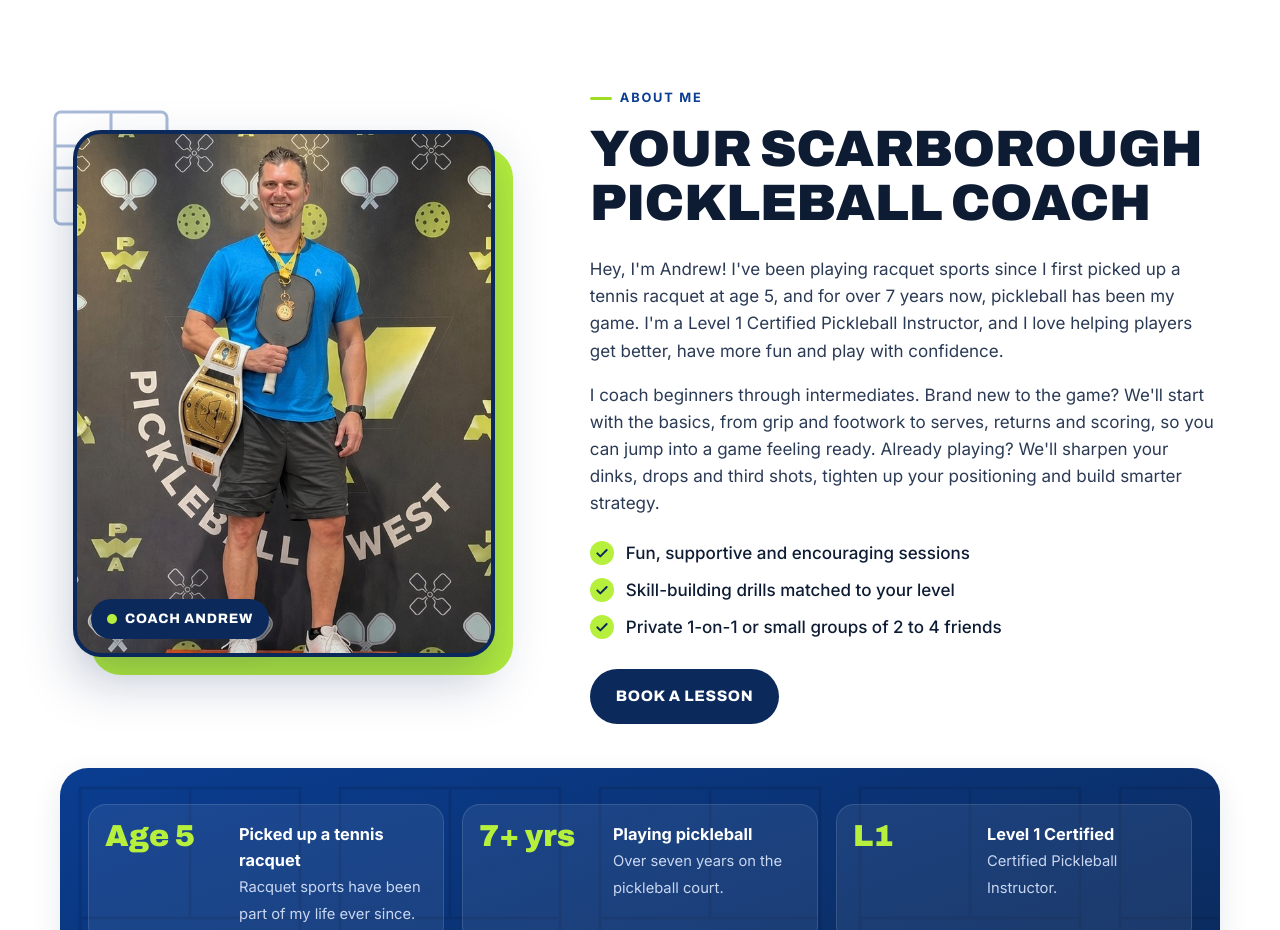
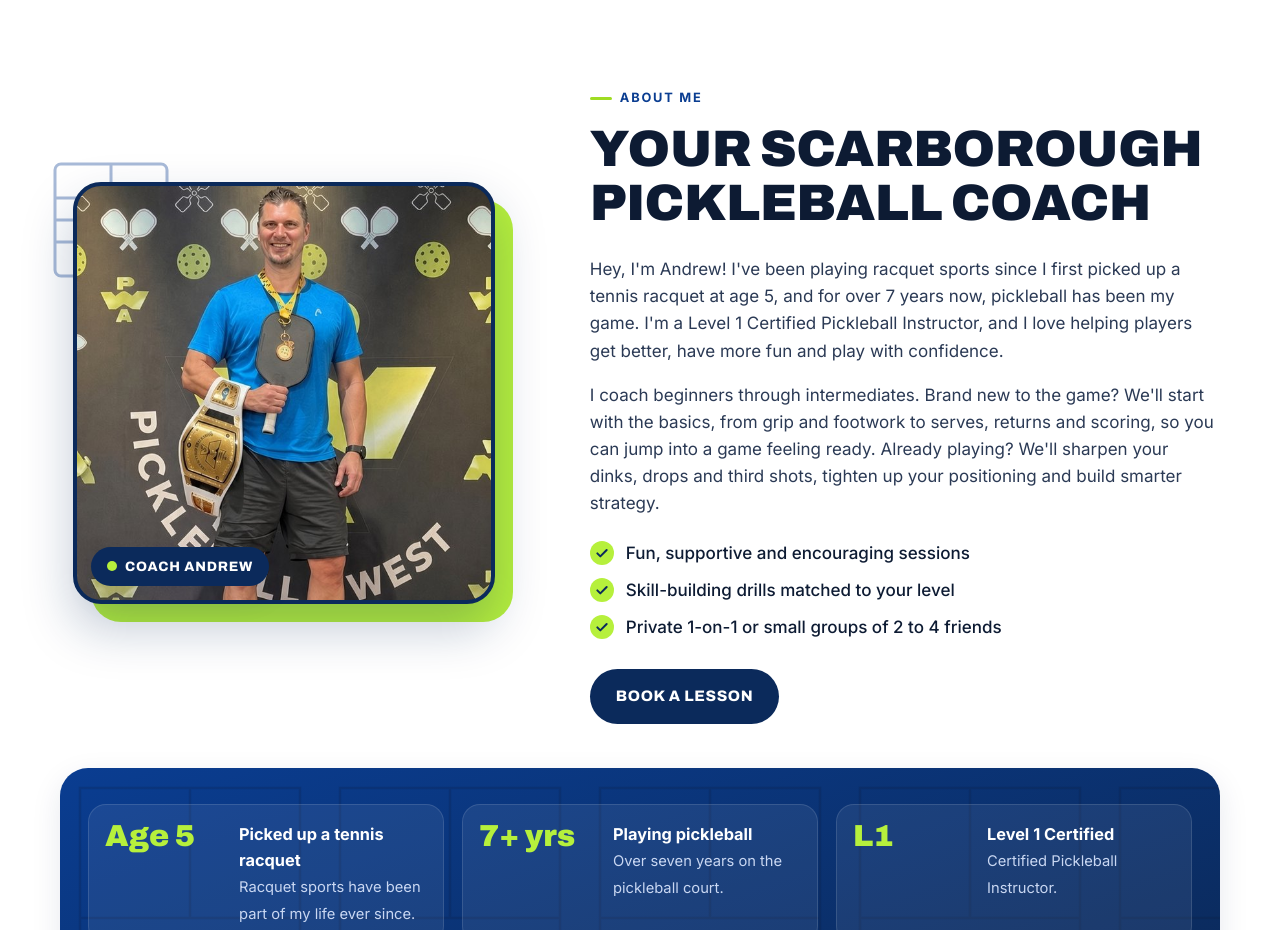
Before and after one commit to EastEndPickleball/eastendpickleball.github.io, a plain HTML site: page index.html in a window 1280 px wide. Shown: the part 1320-2250 px from the top of the page. Drawn offline with Linux system fonts and the light colour scheme.

Commit message:
Coach photo: square knees-up crop

```diff
--- a/index.html
+++ b/index.html
@@ -571,8 +571,8 @@ p{margin:0 0 1em}
 /* Coach photo */
 .about-photo{position:relative;margin:0 auto;width:100%;max-width:440px;padding:0 18px 18px 0}
 .about-photo::before{content:"";position:absolute;inset:18px 0 0 18px;border-radius:30px;background:var(--lime)}
-.about-photo .frame{position:relative;border-radius:28px;overflow:hidden;border:4px solid var(--navy);background:var(--navy);box-shadow:0 24px 50px rgba(11,42,91,.25);aspect-ratio:4/5}
-.about-photo img{display:block;width:100%;height:100%;object-fit:cover;object-position:50% 6%}
+.about-photo .frame{position:relative;border-radius:28px;overflow:hidden;border:4px solid var(--navy);background:var(--navy);box-shadow:0 24px 50px rgba(11,42,91,.25);aspect-ratio:1/1}
+.about-photo img{display:block;width:100%;height:100%;object-fit:cover;object-position:50% 8%}
 .about-photo .lines{position:absolute;top:-22px;left:-22px;width:120px;height:120px;color:var(--navy-2);opacity:.35;z-index:-1}
 .about-photo figcaption{position:absolute;left:18px;bottom:36px;background:var(--navy);color:#fff;font-family:var(--display);font-stretch:110%;font-weight:800;text-transform:uppercase;letter-spacing:.06em;font-size:.85rem;padding:9px 16px;border-radius:999px;display:flex;align-items:center;gap:8px;box-shadow:var(--shadow)}
 .about-photo figcaption::before{content:"";width:10px;height:10px;border-radius:50%;background:var(--lime)}
```
